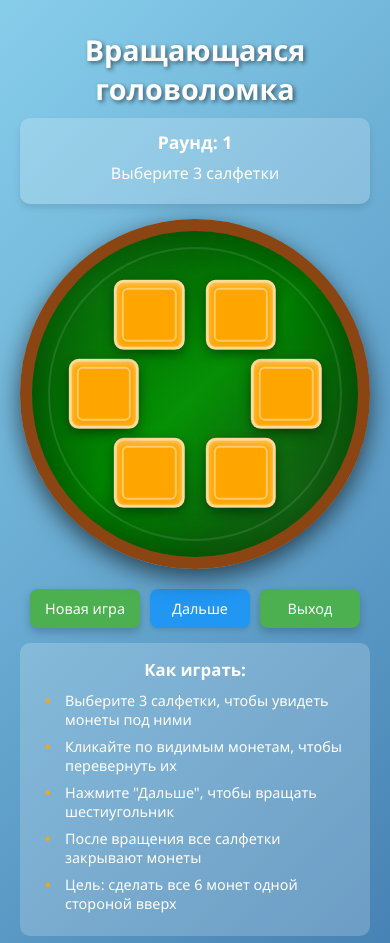
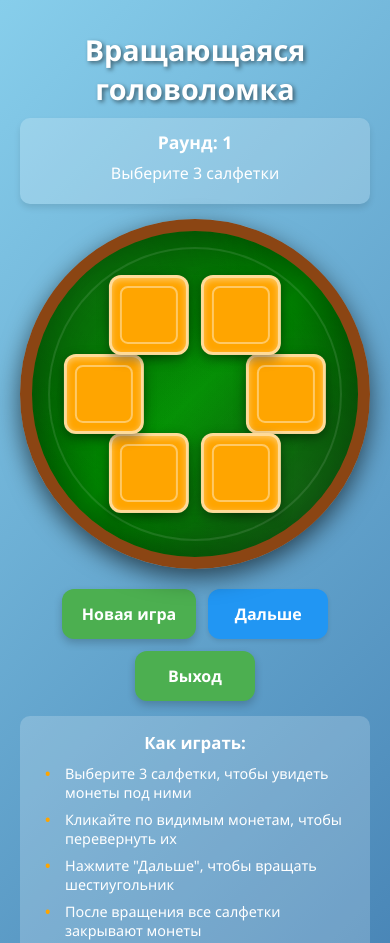
Before and after one commit to YuKaGH/Gardner-, a plain HTML site: page index.html in a window 390 px wide. Shown: the top 943 px of the page. Drawn offline with Linux system fonts and the light colour scheme.

Commit message:
Update index.html

```diff
--- a/index.html
+++ b/index.html
@@ -21,6 +21,7 @@
             align-items: center;
             padding: 10px;
             touch-action: manipulation;
+            -webkit-tap-highlight-color: transparent;
         }
 
         .container {
@@ -110,9 +111,11 @@
 
         .coin-container {
             position: absolute;
-            width: min(14vw, 65px);
-            height: min(14vw, 65px);
+            width: min(16vw, 70px);
+            height: min(16vw, 70px);
             transform: translate(-50%, -50%);
+            touch-action: manipulation;
+            -webkit-tap-highlight-color: transparent;
         }
 
         .coin {
@@ -125,6 +128,8 @@
             border: 3px solid #FFD700;
             background-size: cover;
             background-position: center;
+            -webkit-tap-highlight-color: transparent;
+            user-select: none;
         }
 
         .coin.face {
@@ -147,10 +152,10 @@
 
         .napkin {
             position: absolute;
-            width: min(18vw, 80px);
-            height: min(18vw, 80px);
+            width: min(20vw, 85px);
+            height: min(20vw, 85px);
             background-color: #FFA500;
-            border-radius: 10px;
+            border-radius: 12px;
             cursor: pointer;
             display: flex;
             align-items: center;
@@ -165,17 +170,19 @@
             touch-action: manipulation;
             transform: translate(-50%, -50%);
             border: 3px solid rgba(255, 255, 255, 0.6);
+            -webkit-tap-highlight-color: transparent;
+            user-select: none;
         }
 
         .napkin::before {
             content: '';
             position: absolute;
-            top: 5px;
-            left: 5px;
-            right: 5px;
-            bottom: 5px;
+            top: 8px;
+            left: 8px;
+            right: 8px;
+            bottom: 8px;
             border: 2px solid rgba(255, 255, 255, 0.4);
-            border-radius: 6px;
+            border-radius: 8px;
             pointer-events: none;
         }
 
@@ -205,28 +212,37 @@
             display: flex;
             justify-content: center;
             gap: 15px;
-            margin-top: 15px;
+            margin-top: 20px;
             flex-wrap: wrap;
+            padding: 0 10px;
         }
 
         button {
-            padding: 12px 20px;
-            font-size: 1rem;
+            padding: 16px 24px;
+            font-size: 1.1rem;
             background-color: #4CAF50;
             color: white;
             border: none;
-            border-radius: 8px;
+            border-radius: 12px;
             cursor: pointer;
             transition: all 0.3s;
             box-shadow: 0 4px 8px rgba(0, 0, 0, 0.2);
-            min-width: 120px;
+            min-width: 140px;
+            min-height: 54px;
             touch-action: manipulation;
+            -webkit-tap-highlight-color: transparent;
+            user-select: none;
+            font-weight: 600;
         }
 
         button:hover, button:active {
             background-color: #45a049;
             transform: translateY(-2px);
             box-shadow: 0 6px 12px rgba(0, 0, 0, 0.3);
+        }
+
+        button:active {
+            transform: translateY(0px);
         }
 
         button:disabled {
@@ -286,6 +302,11 @@
             margin-bottom: 20px;
         }
 
+        .message button {
+            background-color: #4CAF50;
+            min-width: 160px;
+        }
+
         .instructions {
             background-color: rgba(255, 255, 255, 0.2);
             border-radius: 10px;
@@ -331,6 +352,30 @@
             min-height: 20px;
         }
 
+        /* Улучшения для iPad */
+        @media (max-width: 1024px) and (hover: none) {
+            .napkin {
+                width: min(22vw, 90px);
+                height: min(22vw, 90px);
+            }
+
+            .coin-container {
+                width: min(18vw, 75px);
+                height: min(18vw, 75px);
+            }
+
+            button {
+                padding: 18px 28px;
+                min-width: 150px;
+                min-height: 60px;
+                font-size: 1.2rem;
+            }
+
+            .controls {
+                gap: 20px;
+            }
+        }
+
         @media (max-width: 480px) {
             .game-board {
                 width: min(95vw, 350px);
@@ -338,13 +383,24 @@
             }
 
             button {
-                padding: 10px 15px;
-                min-width: 100px;
-                font-size: 0.9rem;
+                padding: 14px 20px;
+                min-width: 120px;
+                min-height: 50px;
+                font-size: 1rem;
             }
 
             .controls {
-                gap: 10px;
+                gap: 12px;
+            }
+
+            .napkin {
+                width: min(24vw, 80px);
+                height: min(24vw, 80px);
+            }
+
+            .coin-container {
+                width: min(20vw, 70px);
+                height: min(20vw, 70px);
             }
         }
     </style>
@@ -486,8 +542,9 @@
                     coin.classList.add(randomSide);
                     coin.dataset.index = i;
 
+                    // Улучшенные обработчики для touch устройств
                     coin.addEventListener('click', handleCoinClick);
-                    coin.addEventListener('touchstart', handleCoinClick, { passive: true });
+                    coin.addEventListener('touchend', handleCoinClick, { passive: true });
 
                     coinContainer.appendChild(coin);
                     hexagonContainer.appendChild(coinContainer);
@@ -501,8 +558,9 @@
                     napkin.style.top = `calc(50% + ${y}%)`;
                     napkin.dataset.index = i;
 
+                    // Улучшенные обработчики для touch устройств
                     napkin.addEventListener('click', handleNapkinClick);
-                    napkin.addEventListener('touchstart', handleNapkinClick, { passive: true });
+                    napkin.addEventListener('touchend', handleNapkinClick, { passive: true });
 
                     hexagonContainer.appendChild(napkin);
 
@@ -525,9 +583,10 @@
 
             // Обработчик клика по салфетке
             function handleNapkinClick(e) {
+                e.preventDefault();
                 if (gameState.isRotating || !gameState.gameActive || gameState.napkinsRemoved) return;
 
-                const napkinIndex = parseInt(e.target.dataset.index);
+                const napkinIndex = parseInt(e.currentTarget.dataset.index);
                 const napkin = gameState.napkins[napkinIndex];
                 const coin = gameState.coins[napkinIndex];
 
@@ -569,9 +628,10 @@
 
             // Обработчик клика по монете
             function handleCoinClick(e) {
+                e.preventDefault();
                 if (gameState.isRotating || !gameState.gameActive || !gameState.napkinsRemoved) return;
 
-                const coinIndex = parseInt(e.target.dataset.index);
+                const coinIndex = parseInt(e.currentTarget.dataset.index);
                 const coin = gameState.coins[coinIndex];
 
                 // Проверить, открыта ли монета (снята ли салфетка)
@@ -689,29 +749,25 @@
                 exitMessage.classList.add('show');
             }
 
-            // Обработчики кнопок
-            resetBtn.addEventListener('click', initGame);
-            resetBtn.addEventListener('touchstart', initGame, { passive: true });
+            // Улучшенные обработчики для кнопок
+            function setupButton(button, handler) {
+                button.addEventListener('click', handler);
+                button.addEventListener('touchend', function(e) {
+                    e.preventDefault();
+                    handler();
+                }, { passive: false });
+            }
 
-            nextBtn.addEventListener('click', function() {
+            // Настройка обработчиков кнопок
+            setupButton(resetBtn, initGame);
+            setupButton(nextBtn, function() {
                 if (gameState.selectedNapkins.length === 3 && !gameState.isRotating) {
                     rotateHexagon();
                 }
             });
-            nextBtn.addEventListener('touchstart', function() {
-                if (gameState.selectedNapkins.length === 3 && !gameState.isRotating) {
-                    rotateHexagon();
-                }
-            }, { passive: true });
-
-            exitBtn.addEventListener('click', showExitMessage);
-            exitBtn.addEventListener('touchstart', showExitMessage, { passive: true });
-
-            playAgainBtn.addEventListener('click', initGame);
-            playAgainBtn.addEventListener('touchstart', initGame, { passive: true });
-
-            restartBtn.addEventListener('click', initGame);
-            restartBtn.addEventListener('touchstart', initGame, { passive: true });
+            setupButton(exitBtn, showExitMessage);
+            setupButton(playAgainBtn, initGame);
+            setupButton(restartBtn, initGame);
 
             // Начать игру
             initGame();
```
